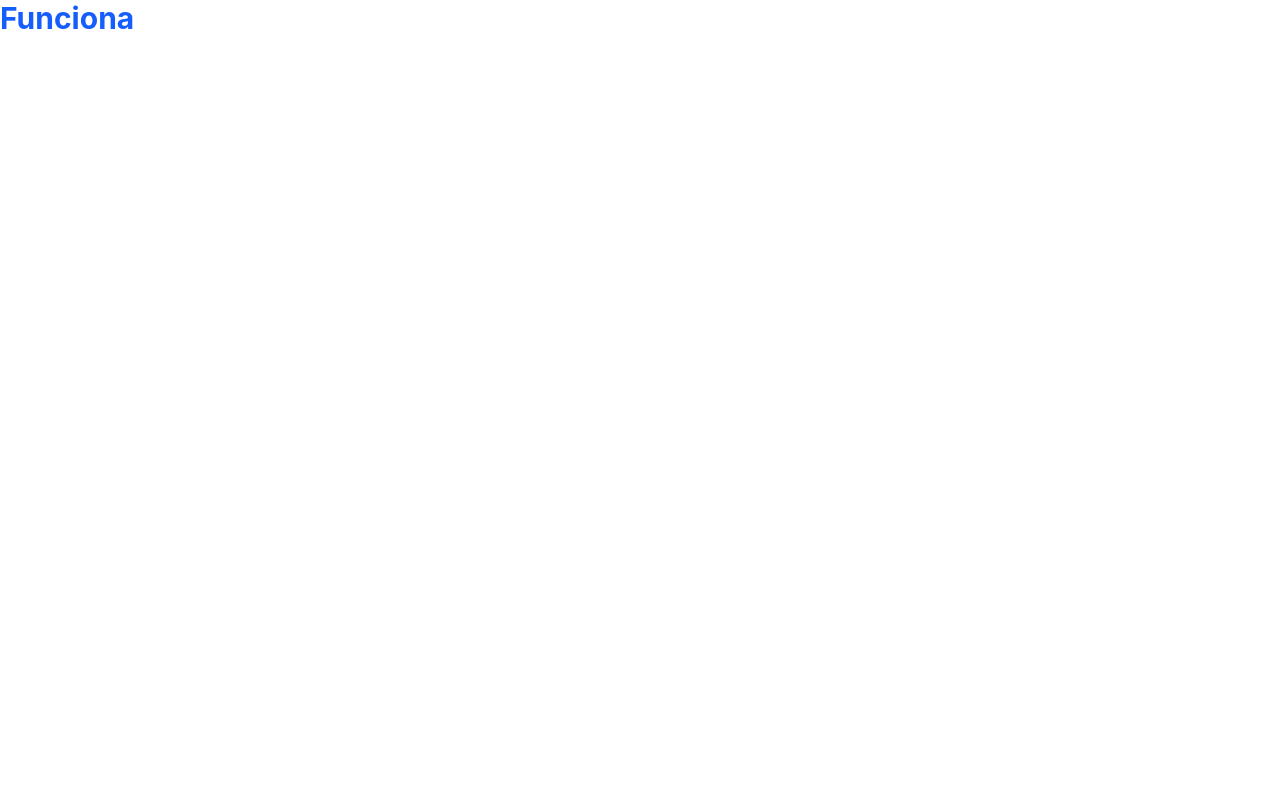
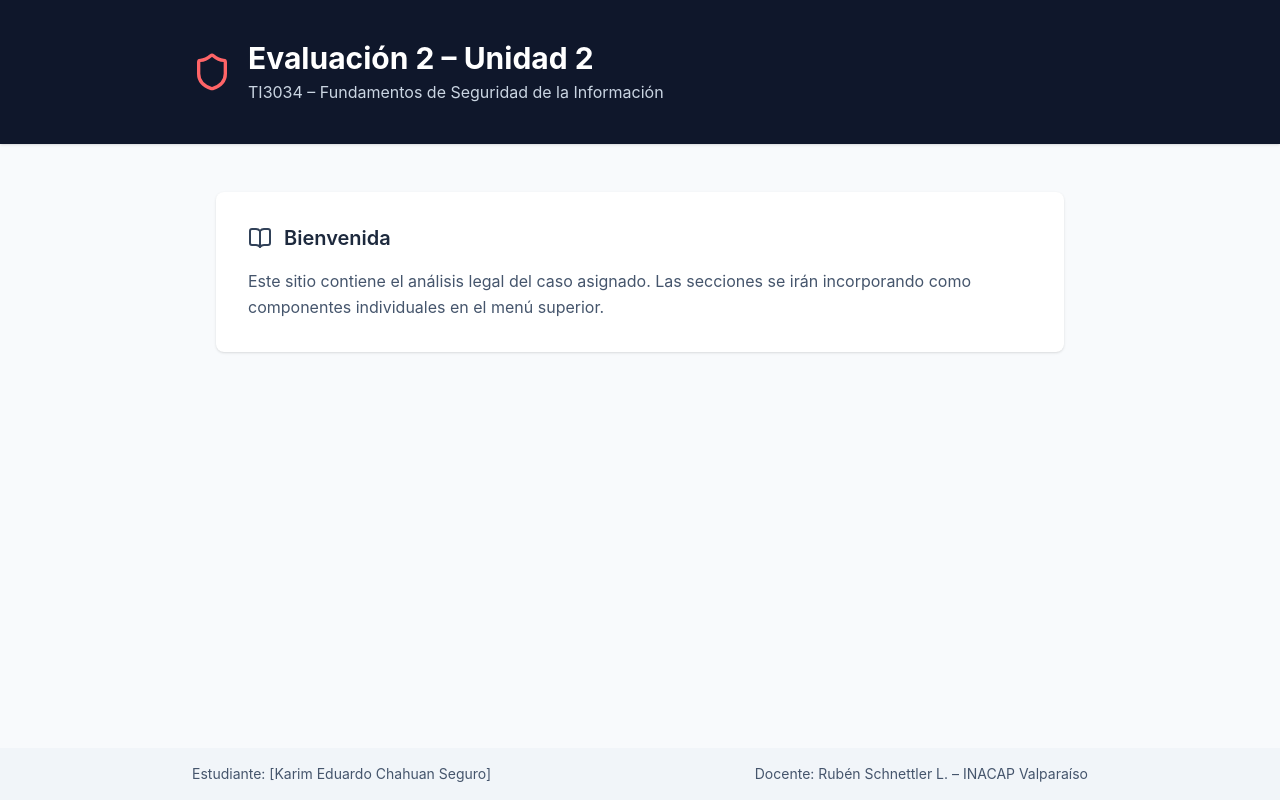
Before and after one commit to k-chahuan/informe_karcha, a React (Vite) app: page / in a window 1280 px wide. Built offline with nearby package versions, Linux system fonts and the light colour scheme.

Commit message:
Creacion de docs y componentes

```diff
--- a/package.json
+++ b/package.json
@@ -11,6 +11,7 @@
   },
   "dependencies": {
     "@tailwindcss/vite": "^4.3.0",
+    "lucide-react": "^1.16.0",
     "react": "^19.2.6",
     "react-dom": "^19.2.6",
     "tailwindcss": "^4.3.0"
--- a/src/App.jsx
+++ b/src/App.jsx
@@ -1,10 +1,8 @@
-import { useState } from 'react'
-import reactLogo from './assets/react.svg'
-import viteLogo from './assets/vite.svg'
-import heroImg from './assets/hero.png'
 import './App.css'
+import Marco from './components/Marco.jsx'
 
 function App() {
-return <h1 className="text-3xl font-bold text-blue-600">Funciona</h1>
+  return <Marco />
 }
+
 export default App
--- /dev/null
+++ b/src/components/Marco.jsx
@@ -0,0 +1,42 @@
+import { Shield, BookOpen } from 'lucide-react'
+
+export default function Marco() {
+  return (
+    <div className="min-h-screen bg-slate-50 flex flex-col">
+      <header className="bg-slate-900 text-white py-10 px-6 shadow">
+        <div className="max-w-4xl mx-auto flex items-center gap-4">
+          <Shield size={40} className="text-red-400" />
+          <div>
+            <h1 className="text-3xl font-bold">
+              Evaluación 2 – Unidad 2
+            </h1>
+            <p className="text-slate-300 mt-1">
+              TI3034 – Fundamentos de Seguridad de la Información
+            </p>
+          </div>
+        </div>
+      </header>
+
+      <main className="flex-1 max-w-4xl mx-auto px-6 py-12">
+        <div className="bg-white rounded-lg shadow p-8">
+          <div className="flex items-center gap-3 mb-4">
+            <BookOpen className="text-slate-700" />
+            <h2 className="text-xl font-semibold text-slate-800">
+              Bienvenida
+            </h2>
+          </div>
+          <p className="text-slate-600 leading-relaxed">
+            Este sitio contiene el análisis legal del caso asignado. Las secciones se irán incorporando como componentes individuales en el menú superior.
+          </p>
+        </div>
+      </main>
+
+      <footer className="bg-slate-100 text-slate-600 text-sm py-4 px-6">
+        <div className="max-w-4xl mx-auto flex justify-between">
+          <span>Estudiante: [Karim Eduardo Chahuan Seguro]</span>
+          <span>Docente: Rubén Schnettler L. – INACAP Valparaíso</span>
+        </div>
+      </footer>
+    </div>
+  )
+}
```
Also changed, not shown: 1 other file (tests, documents, lock files or other folders).
